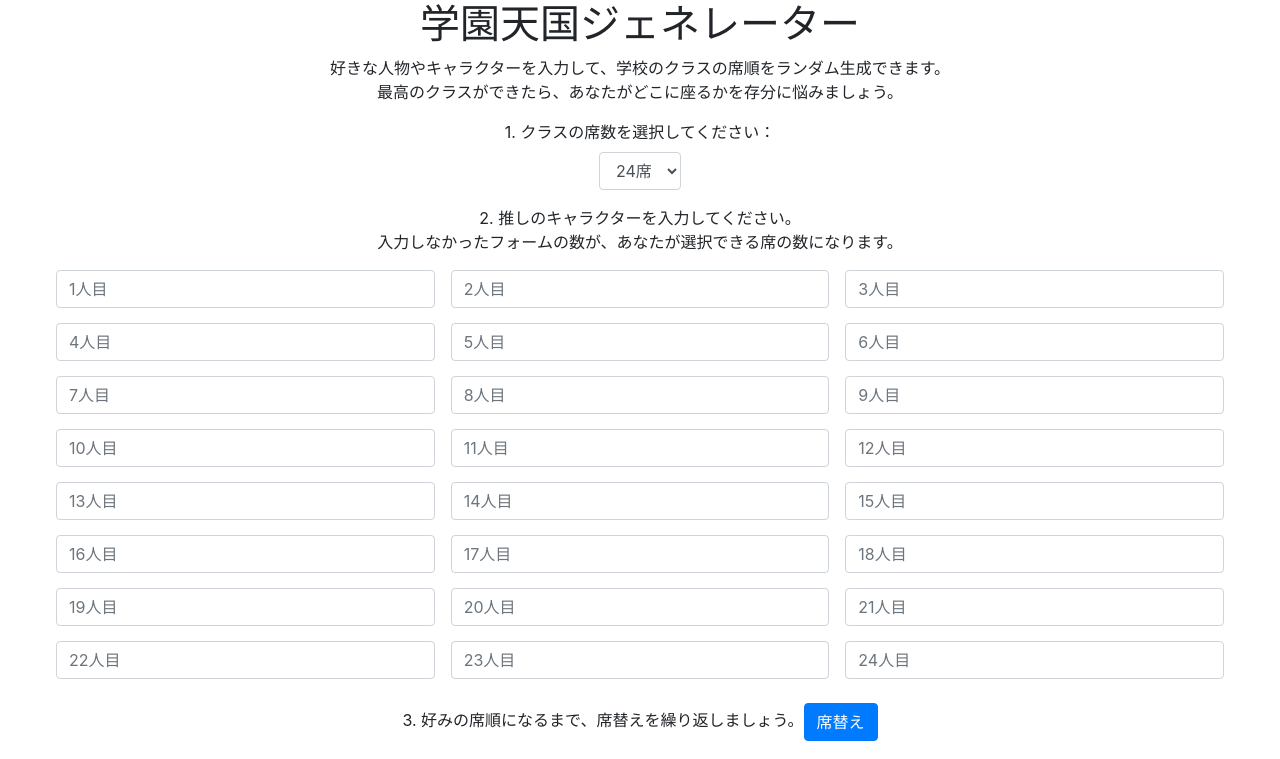
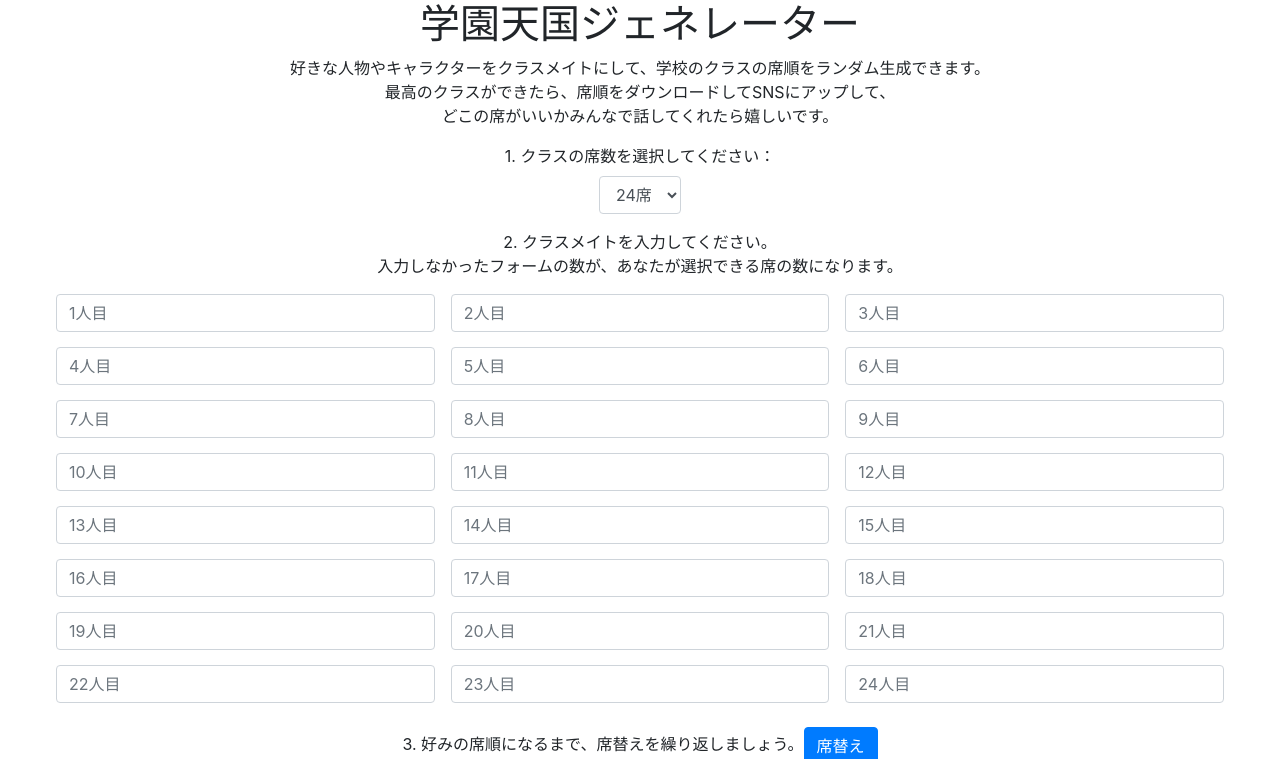
Before and after one commit to kanterbury/school_paradise_generator, a React (Create React App) app: page / in a window 1280 px wide. Shown: the top 759 px of the page. Built offline with nearby package versions, Linux system fonts and the light colour scheme.

Commit message:
説明文の微修正

```diff
--- a/src/generator/Header.js
+++ b/src/generator/Header.js
@@ -5,8 +5,9 @@ class Header extends Component {
     return(
       <div>
         <h1>学園天国ジェネレーター</h1>
-        <p>好きな人物やキャラクターを入力して、学校のクラスの席順をランダム生成できます。<br/>
-        最高のクラスができたら、あなたがどこに座るかを存分に悩みましょう。
+        <p>好きな人物やキャラクターをクラスメイトにして、学校のクラスの席順をランダム生成できます。<br/>
+          最高のクラスができたら、席順をダウンロードしてSNSにアップして、<br/>
+          どこの席がいいかみんなで話してくれたら嬉しいです。
         </p>
       </div>
     );
--- a/src/generator/Input.js
+++ b/src/generator/Input.js
@@ -86,7 +86,7 @@ class Input extends Component {
         </Form.Group>
         <Form.Group>
           <Form.Label>
-            2. 推しのキャラクターを入力してください。<br />
+            2. クラスメイトを入力してください。<br />
             入力しなかったフォームの数が、あなたが選択できる席の数になります。
           </Form.Label>
           <Grid>
```
